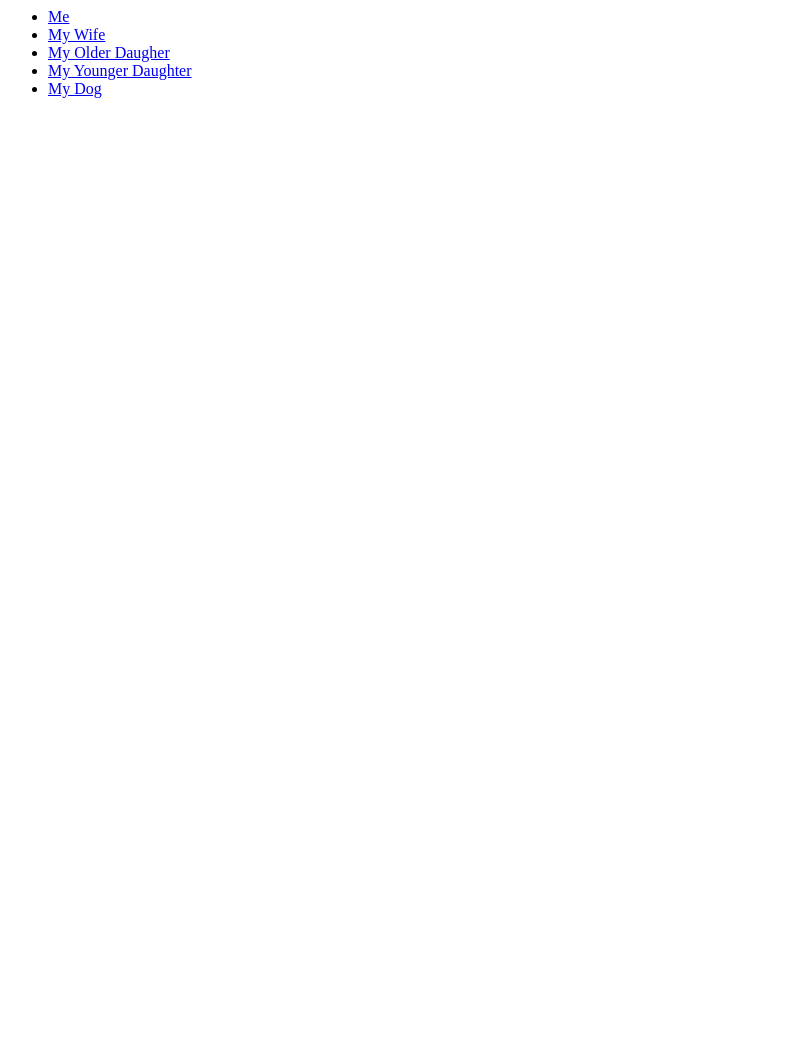
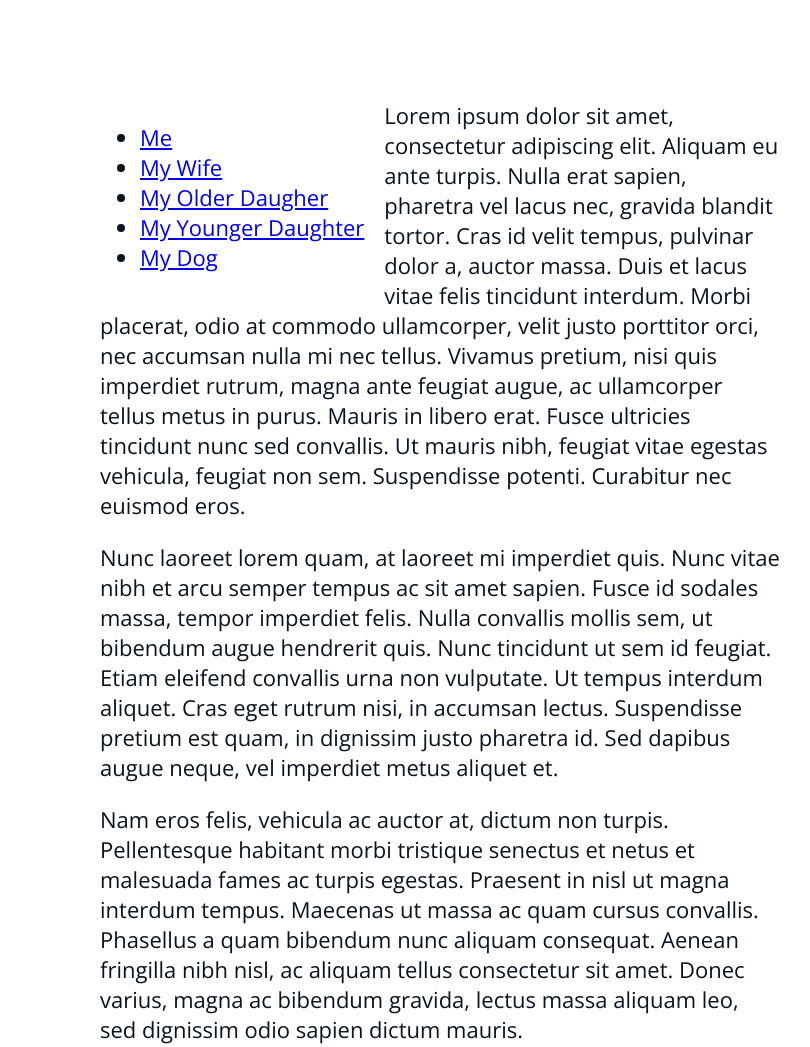
Before and after one commit to Zachster12/2013-webdev-week1, a plain HTML site: page index.html in a window 1280 px wide. Shown: the top 1047 px of the page, without its empty margins (0-810 px from the left). Before the commit the page ends 800 px from the top, so only its background shows below. Drawn offline with nearby package versions, Linux system fonts and the light colour scheme.

Commit message:
Added some lorem ipsum and used an external css file.

```diff
--- a/index.html
+++ b/index.html
@@ -1,10 +1,12 @@
 <html>
 <head>
 	<title>My Friends and Family</title>
+	<link href='http://fonts.googleapis.com/css?family=Open+Sans' rel='stylesheet' type='text/css'>
+	<link rel="stylesheet" type="text/css" href="style.css">
 </head>
 <body>
 	<ul>
-		<li>
+		<li class="me">
 			<a href="me.html">Me</a>
 		</li>
 		<li>
@@ -20,5 +22,21 @@
 			<a href="tag.html">My Dog</a>
 		</li>
 	</ul>
+
+	<p>
+		Lorem ipsum dolor sit amet, consectetur adipiscing elit. Aliquam eu ante turpis. Nulla erat sapien, pharetra vel lacus nec, gravida blandit tortor. Cras id velit tempus, pulvinar dolor a, auctor massa. Duis et lacus vitae felis tincidunt interdum. Morbi placerat, odio at commodo ullamcorper, velit justo porttitor orci, nec accumsan nulla mi nec tellus. Vivamus pretium, nisi quis imperdiet rutrum, magna ante feugiat augue, ac ullamcorper tellus metus in purus. Mauris in libero erat. Fusce ultricies tincidunt nunc sed convallis. Ut mauris nibh, feugiat vitae egestas vehicula, feugiat non sem. Suspendisse potenti. Curabitur nec euismod eros.</p>
+
+		<p>
+		Nunc laoreet lorem quam, at laoreet mi imperdiet quis. Nunc vitae nibh et arcu semper tempus ac sit amet sapien. Fusce id sodales massa, tempor imperdiet felis. Nulla convallis mollis sem, ut bibendum augue hendrerit quis. Nunc tincidunt ut sem id feugiat. Etiam eleifend convallis urna non vulputate. Ut tempus interdum aliquet. Cras eget rutrum nisi, in accumsan lectus. Suspendisse pretium est quam, in dignissim justo pharetra id. Sed dapibus augue neque, vel imperdiet metus aliquet et.</p>
+
+		<p>
+		Nam eros felis, vehicula ac auctor at, dictum non turpis. Pellentesque habitant morbi tristique senectus et netus et malesuada fames ac turpis egestas. Praesent in nisl ut magna interdum tempus. Maecenas ut massa ac quam cursus convallis. Phasellus a quam bibendum nunc aliquam consequat. Aenean fringilla nibh nisl, ac aliquam tellus consectetur sit amet. Donec varius, magna ac bibendum gravida, lectus massa aliquam leo, sed dignissim odio sapien dictum mauris.</p>
+
+		<p>
+		In magna nibh, venenatis sed enim ut, semper pulvinar ante. In hac habitasse platea dictumst. Etiam et mi iaculis mi commodo malesuada. Quisque aliquam fermentum vulputate. Donec convallis sed dolor eu eleifend. Morbi malesuada tellus non nulla volutpat suscipit. Etiam eget elit non erat sollicitudin varius eget quis sapien. Etiam id mi et risus consectetur viverra rutrum ut lorem. Etiam eget leo ipsum. Sed pulvinar enim ullamcorper commodo ornare. In hac habitasse platea dictumst. Praesent sed congue lacus, at aliquam erat. Nulla a vehicula nulla, vulputate mattis ligula.</p>
+
+		<p>
+		Fusce iaculis orci neque, ac sollicitudin ligula congue vitae. Sed dignissim metus ligula, et laoreet lacus pulvinar vitae. Cras augue erat, sagittis vitae aliquet id, fermentum in orci. Integer tincidunt leo at consequat ultrices. Pellentesque in lorem diam. Donec ac metus feugiat, sodales sem sit amet, molestie velit. Lorem ipsum dolor sit amet, consectetur adipiscing elit. Nam scelerisque augue quis aliquet interdum. Praesent id ipsum ac purus feugiat tincidunt id sit amet diam. Proin auctor neque ut placerat facilisis. Curabitur non suscipit est, in feugiat felis.
+	</p>
 </body>
 </html>
--- /dev/null
+++ b/style.css
@@ -0,0 +1,18 @@
+body {
+	font-family: 'Open Sans', sans-serif;
+	font-size: 22px;
+	width: 680px;
+	margin-top: 100px;
+	margin-left: 100px;
+	color: #0A141F;
+}
+
+ul {
+	float:left;
+	margin-right:20px;
+}
+
+img {
+	float: left;
+	margin-right: 20px;
+}
```
Also changed, not shown: me.html (+18 -1 lines).
